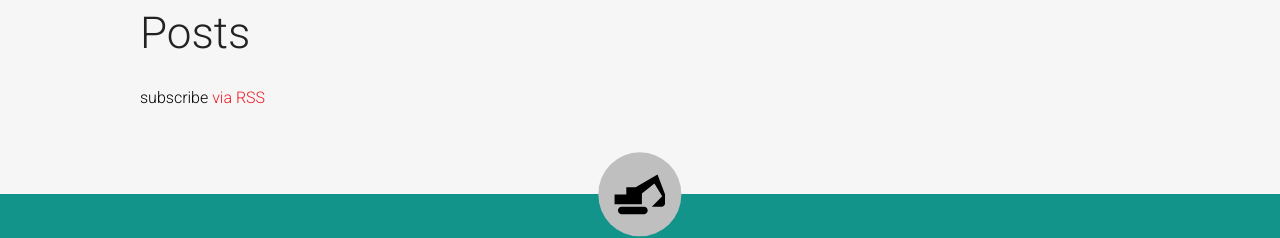
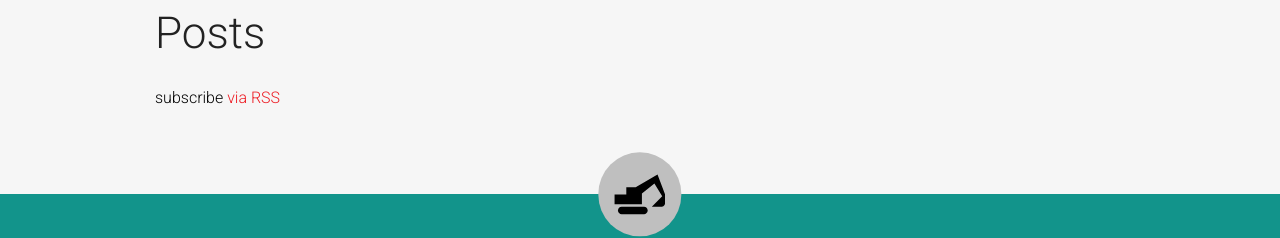
Before and after one commit to CalvinMcGee/wallsin.se, a Jekyll site: the page built from index.html, in a window 1280 px wide. Shown: the top 238 px of the page. Built offline with Jekyll 4.4.1, drawn with Linux system fonts in a browser that asks for light colours.

Commit message:
Måste vara en omslutande kolumn i template.

```diff
--- a/_layouts/default.html
+++ b/_layouts/default.html
@@ -9,7 +9,9 @@
 
     <div class="content">
       <div class="row">
-        {{ content }}
+        <div class="column small-12">
+          {{ content }}
+        </div>
       </div>
     </div>
 
```
